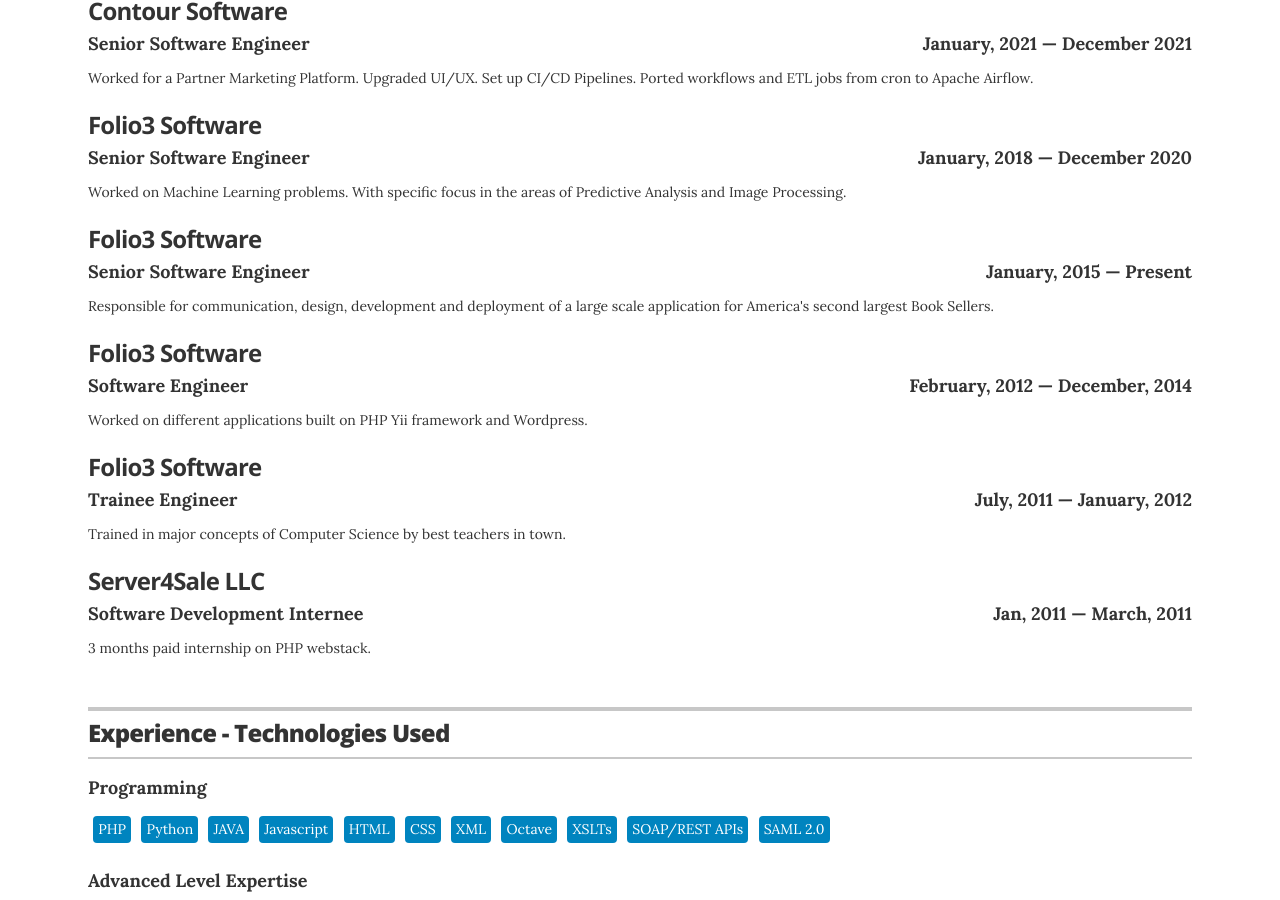
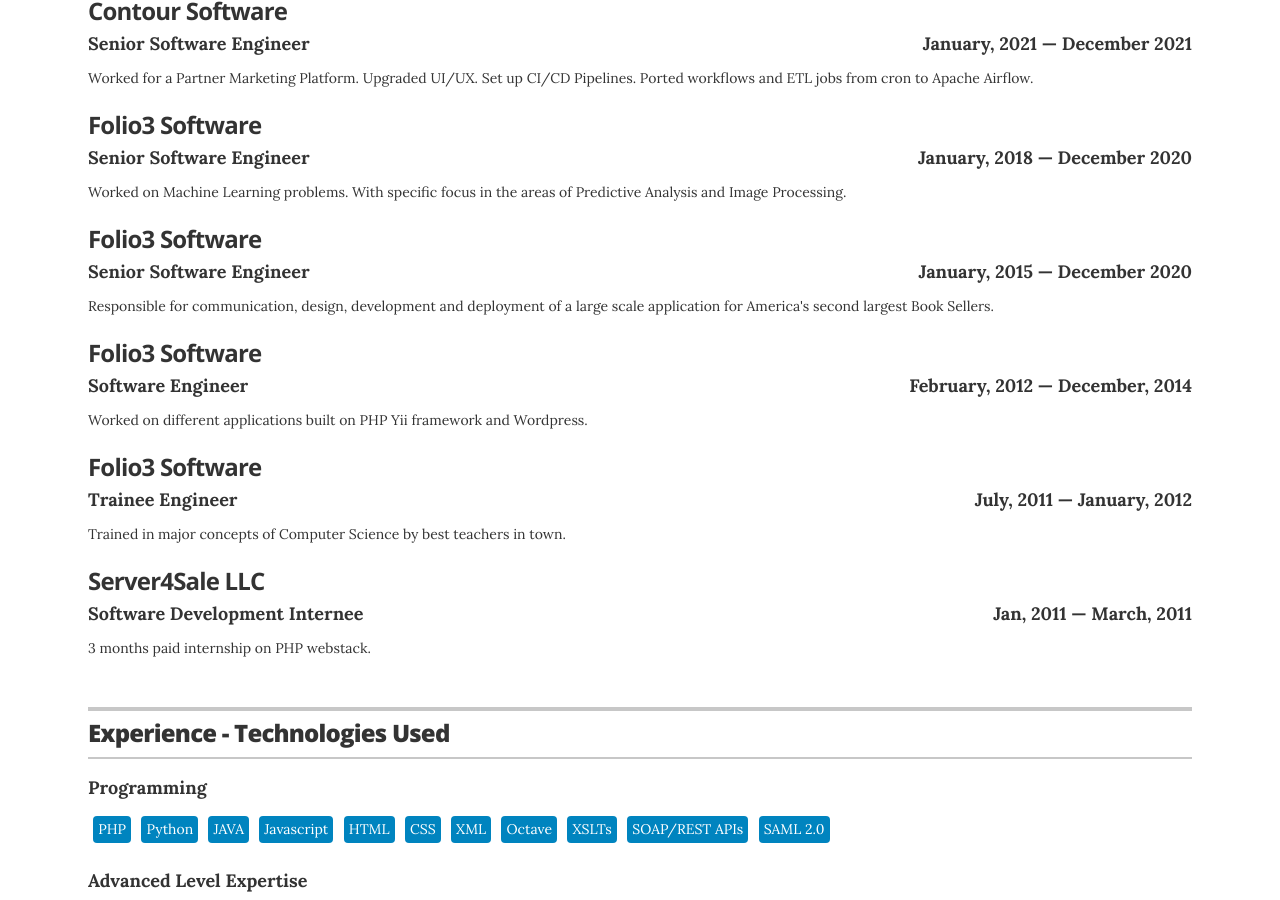
Before and after one commit to farman-a-shah/farman-a-shah.github.io, a Jekyll site: the page built from index.html, in a window 1280 px wide and 900 px high, scrolled down 830 px. Built offline with Jekyll 4.4.1, drawn with Linux system fonts in a browser that asks for light colours.

```diff
--- a/_data/experience.yml
+++ b/_data/experience.yml
@@ -24,7 +24,7 @@
 # Senior Software Engineer
 - company: Folio3 Software
   position: Senior Software Engineer
-  duration: January, 2015 &mdash; Present
+  duration: January, 2015 &mdash; December 2020
   summary: |
     Responsible for communication, design, development and deployment of a large scale application for America's second largest Book Sellers.
 
```
